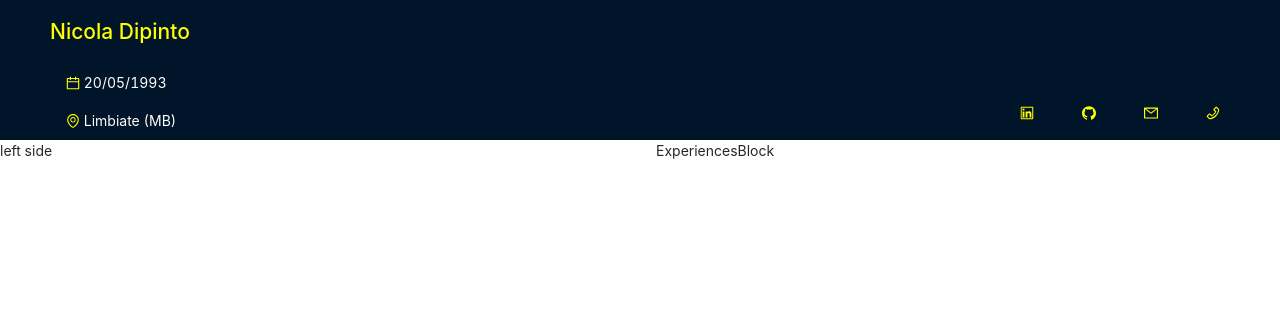
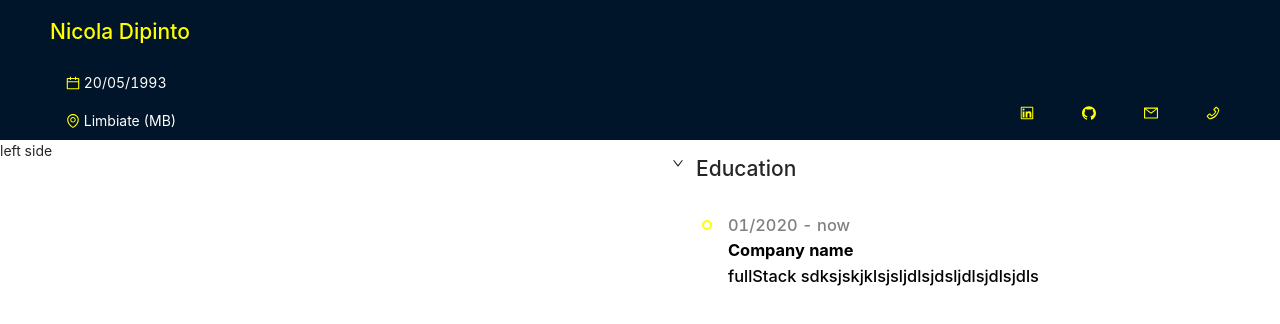
Before and after one commit to NicolaDipintoDev/cv.assignment, a React (Create React App) app in the folder cv-assignment/: page / in a window 1280 px wide. Shown: the top 324 px of the page. Built offline with nearby package versions, Linux system fonts and the light colour scheme.

Commit message:
temp ExperiencesBlock implementation

```diff
--- a/cv-assignment/src/components/Content/container/rightSide/experiencesBlock/ExperiencesBlock.js
+++ b/cv-assignment/src/components/Content/container/rightSide/experiencesBlock/ExperiencesBlock.js
@@ -1,8 +1,11 @@
 import React from "react";
+import CollapseComponent from "../../../CollapseComponents/CollapseComponent";
+import TimeLineComponent from "../timelinecomponent/TimeLineComponent";
+
 
 const ExperiencesBlock = () => (
   <div>
-    ExperiencesBlock
+    <CollapseComponent title='Education' contentPanel={<TimeLineComponent />} />
   </div>
 );
 
```
